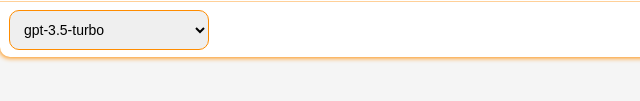
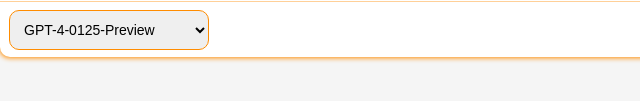
Before and after one commit to WWZ333409/WWZ333409.github.io, a plain HTML site: page index.html in a window 1280 px wide. Shown: the part 563-664 px from the top of the page, 0-640 px from the left. Drawn offline with Linux system fonts and the light colour scheme.

Commit message:
Update index.html

```diff
--- a/index.html
+++ b/index.html
@@ -1,6 +1,3 @@
-
-
-
 <!DOCTYPE html>
 <html lang="en">
   <head>
@@ -142,8 +139,9 @@
       <div class="lastbox">
         <div class="model-container">
           <select id="model-selector" onchange="changeModel()">
-            <option value="gpt-3.5-turbo">gpt-3.5-turbo</option>
-            <option value="gpt-3.5-turbo-16k">gpt-3.5-turbo-16k</option>
+            <option value="gpt-4-0125-preview">GPT-4-0125-Preview</option>
+            <option value="gpt-4-turbo-preview">GPT-4-Turbo-Preview</option>
+            <option value="gpt-4-128k">GPT-4-128K</option>
           </select>
         </div>
         <button onclick="sendMessage()">
@@ -163,7 +161,7 @@
       var conversation = [
         { role: "system", content: "You are a helpful assistant." },
       ];
-      var selectedModel = "gpt-3.5-turbo";
+      var selectedModel = "gpt-4";
       function sendMessage() {
         var userInput = document.getElementById("user-input").value;
         appendMessage("您", userInput);
@@ -179,7 +177,7 @@
           method: "POST",
           headers: {
             "Content-Type": "application/json",
-            Authorization: "Bearer sk-uiRpkE0kfKUi24R2prtkaUeWiJGpBYAwnGXX0za7tvJGetaI ",
+            Authorization: "Bearer nk-2311676378 ",
           },
           body: JSON.stringify({
             model: model,
@@ -190,7 +188,7 @@
           }),
         };
         fetch(
-          "https://api.gptgod.online/v1/chat/completions",
+          "https://chat.flssedu1.top/api/openai/v1/chat/completions",
           requestOptions
         )
           .then((response) => response.json())
```
